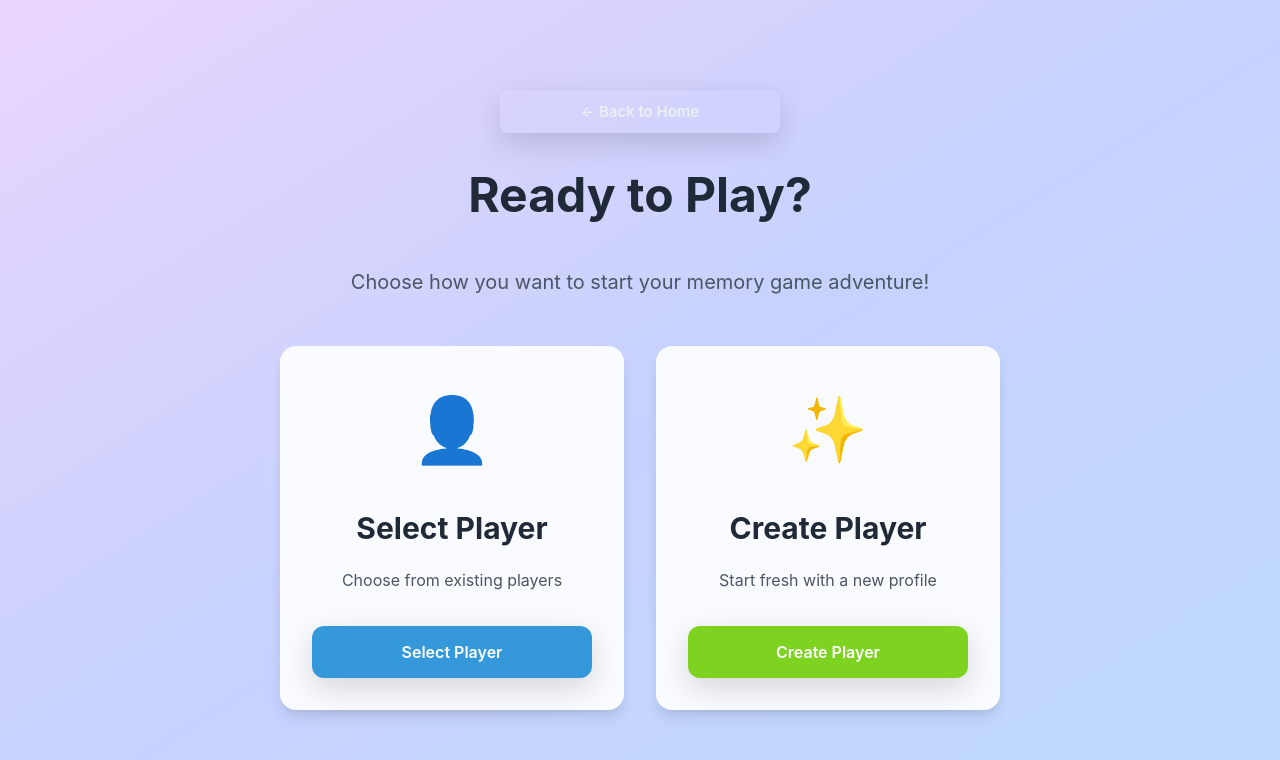
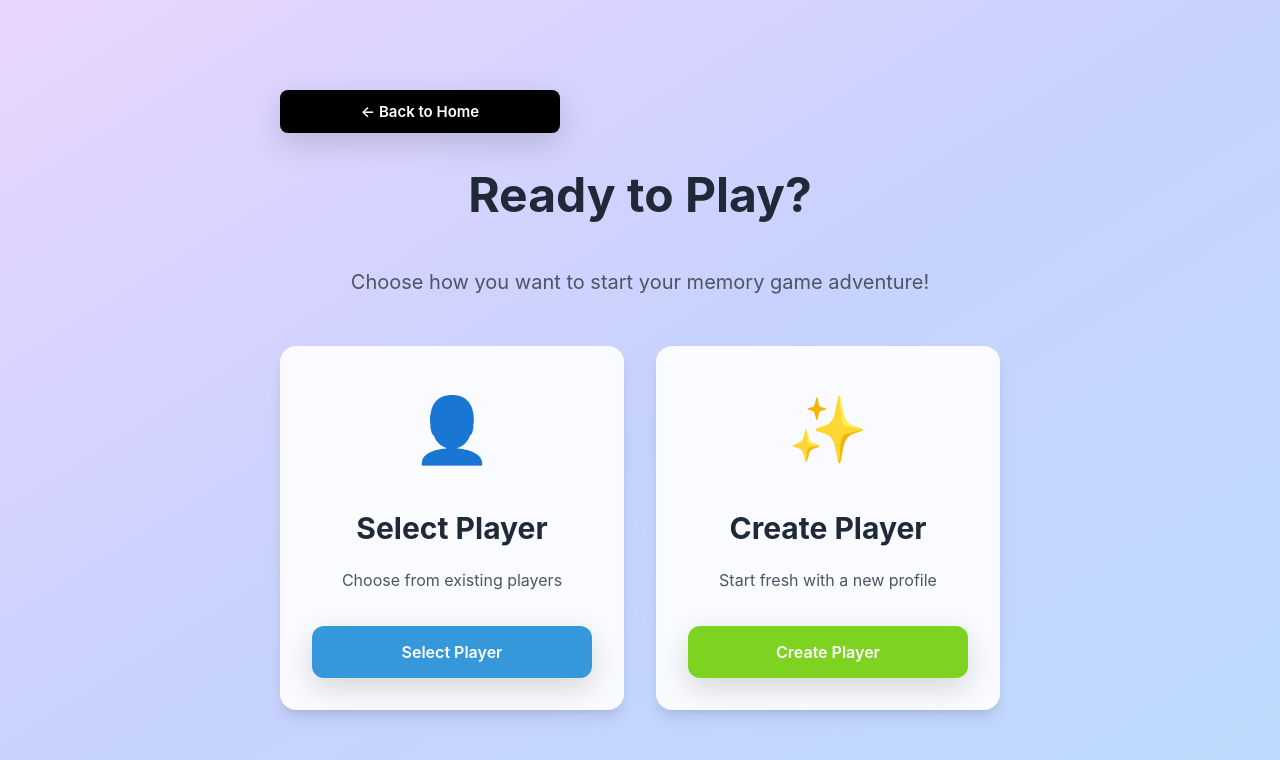
Before and after one commit to Xeejay-25/catfacts-system, a React app in the folder frontend/: page /play in a window 1280 px wide. Shown: the top 760 px of the page. Built offline with nearby package versions, Linux system fonts and the light colour scheme; the HTML template or start-up script is replaced by a standard one.

Commit message:
feat: improve back button styling for better visibility and user experience

```diff
--- a/frontend/src/pages/Play.tsx
+++ b/frontend/src/pages/Play.tsx
@@ -7,13 +7,22 @@ const Play = () => {
     return (
         <div className="play-page">
             <div className="container">
+
                 <button
                     className="btn btn-secondary back-button"
                     onClick={() => navigate('/')}
-                    style={{ marginBottom: '1.5rem' }}
+                    style={{
+                        backgroundColor: '#000',
+                        color: '#fff',
+                        display: 'block',
+                        width: 'fit-content',
+                        marginLeft: 0,
+                        marginBottom: '1.5rem'
+                    }}
                 >
                     ← Back to Home
                 </button>
+
                 <h1 className="page-title">Ready to Play?</h1>
                 <p className="page-subtitle">
                     Choose how you want to start your memory game adventure!
```
